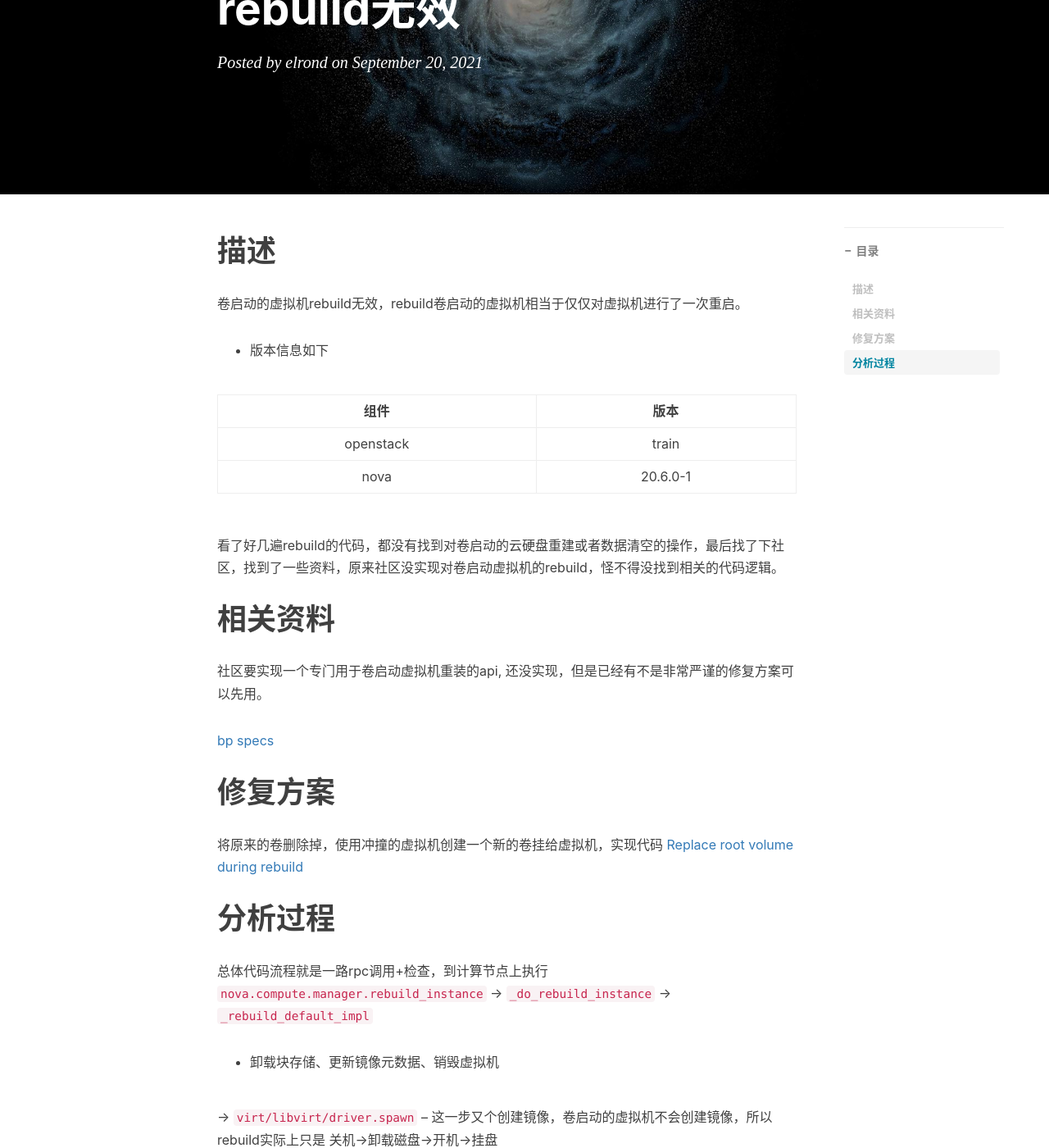
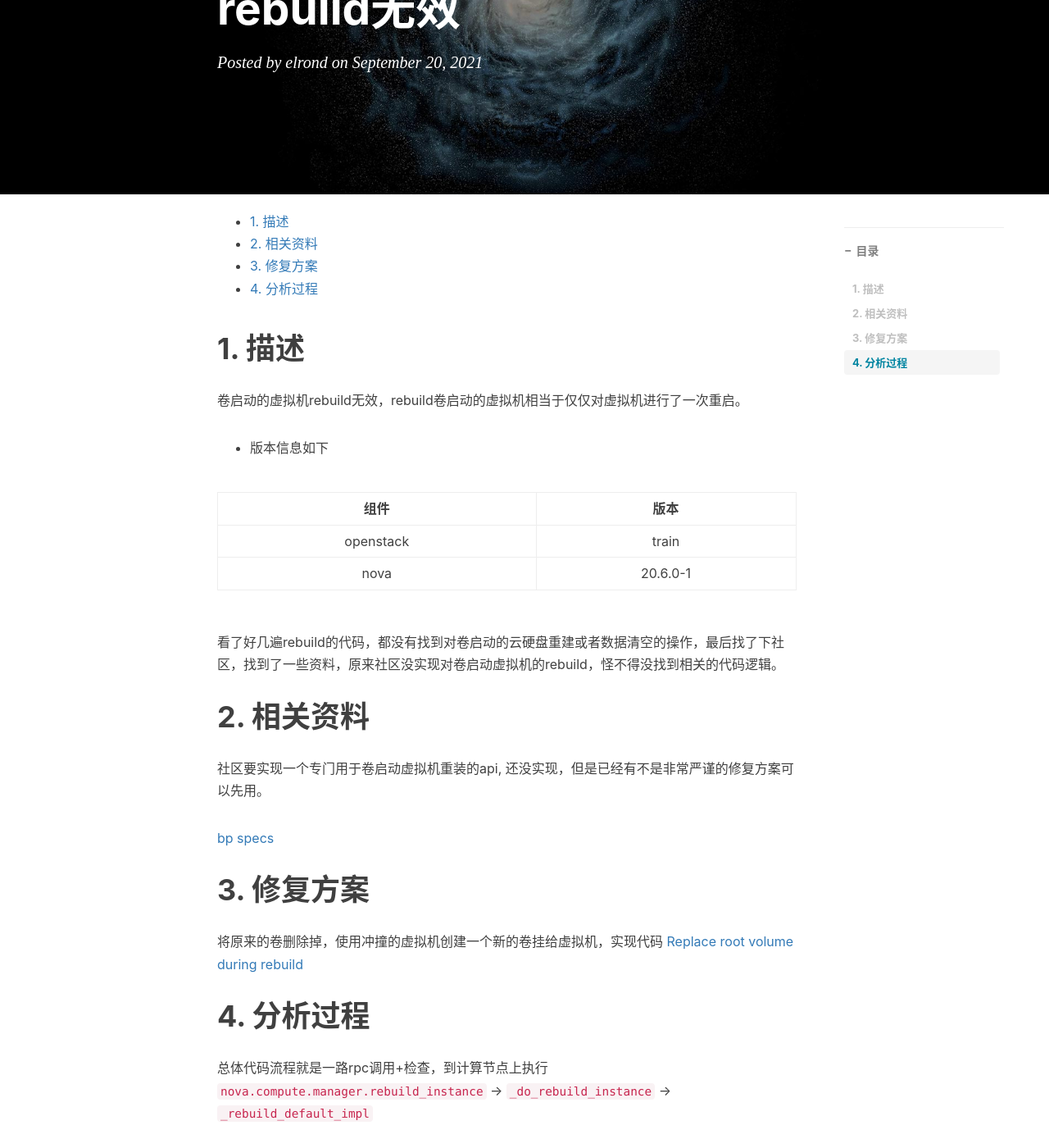
Before and after one commit to elrondwong/elrond.wang, a Jekyll site: the page built from _posts/2021-09-20-OpenStack以卷启动的虚拟机rebuild分析.md, in a window 1280 px wide and 1400 px high, scrolled down 280 px. Shown: the whole window at 82% size. Built offline with Jekyll 4.4.1, drawn with Linux system fonts in a browser that asks for light colours; comment, search, counter and statistics services are not loaded.

```diff
--- a/_posts/2021-09-20-OpenStack以卷启动的虚拟机rebuild分析.md
+++ b/_posts/2021-09-20-OpenStack以卷启动的虚拟机rebuild分析.md
@@ -5,7 +5,15 @@ catalog: true
 tag: [OpenStack, Ceph]
 ---
 
-# 描述
+<!-- TOC -->
+
+- [1. 描述](#1-描述)
+- [2. 相关资料](#2-相关资料)
+- [3. 修复方案](#3-修复方案)
+- [4. 分析过程](#4-分析过程)
+
+<!-- /TOC -->
+# 1. 描述
 
 卷启动的虚拟机rebuild无效，rebuild卷启动的虚拟机相当于仅仅对虚拟机进行了一次重启。
 
@@ -18,18 +26,18 @@ tag: [OpenStack, Ceph]
 
 看了好几遍rebuild的代码，都没有找到对卷启动的云硬盘重建或者数据清空的操作，最后找了下社区，找到了一些资料，原来社区没实现对卷启动虚拟机的rebuild，怪不得没找到相关的代码逻辑。
 
-# 相关资料
+# 2. 相关资料
 
 社区要实现一个专门用于卷启动虚拟机重装的api, 还没实现，但是已经有不是非常严谨的修复方案可以先用。
 
 [bp](https://blueprints.launchpad.net/nova/+spec/volume-backed-server-rebuild)
 [specs](https://specs.openstack.org/openstack/nova-specs/specs/train/approved/volume-backed-server-rebuild.html)
 
-# 修复方案
+# 3. 修复方案
 
 将原来的卷删除掉，使用冲撞的虚拟机创建一个新的卷挂给虚拟机，实现代码 [Replace root volume during rebuild](https://review.opendev.org/c/openstack/nova/+/305079/22/nova/compute/manager.py#2617)
 
-# 分析过程
+# 4. 分析过程
 
 总体代码流程就是一路rpc调用+检查，到计算节点上执行 `nova.compute.manager.rebuild_instance` -> `_do_rebuild_instance` -> `_rebuild_default_impl`
 
```
